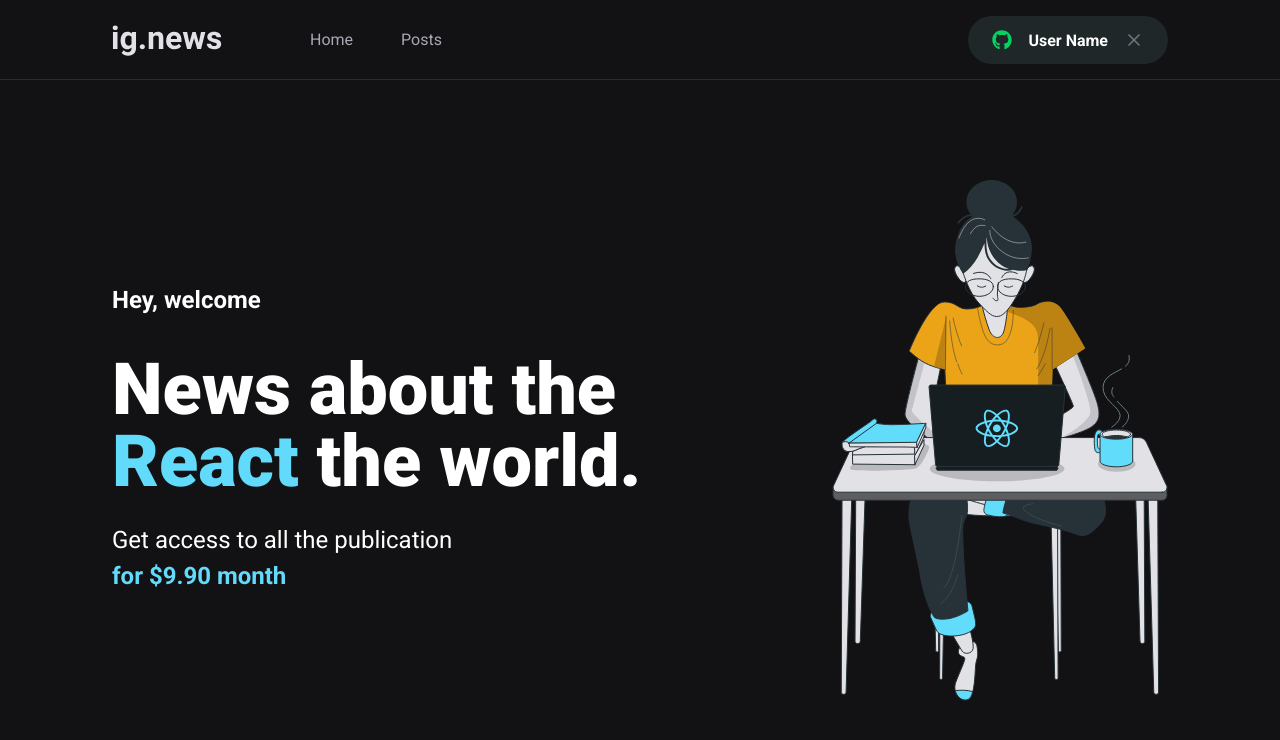
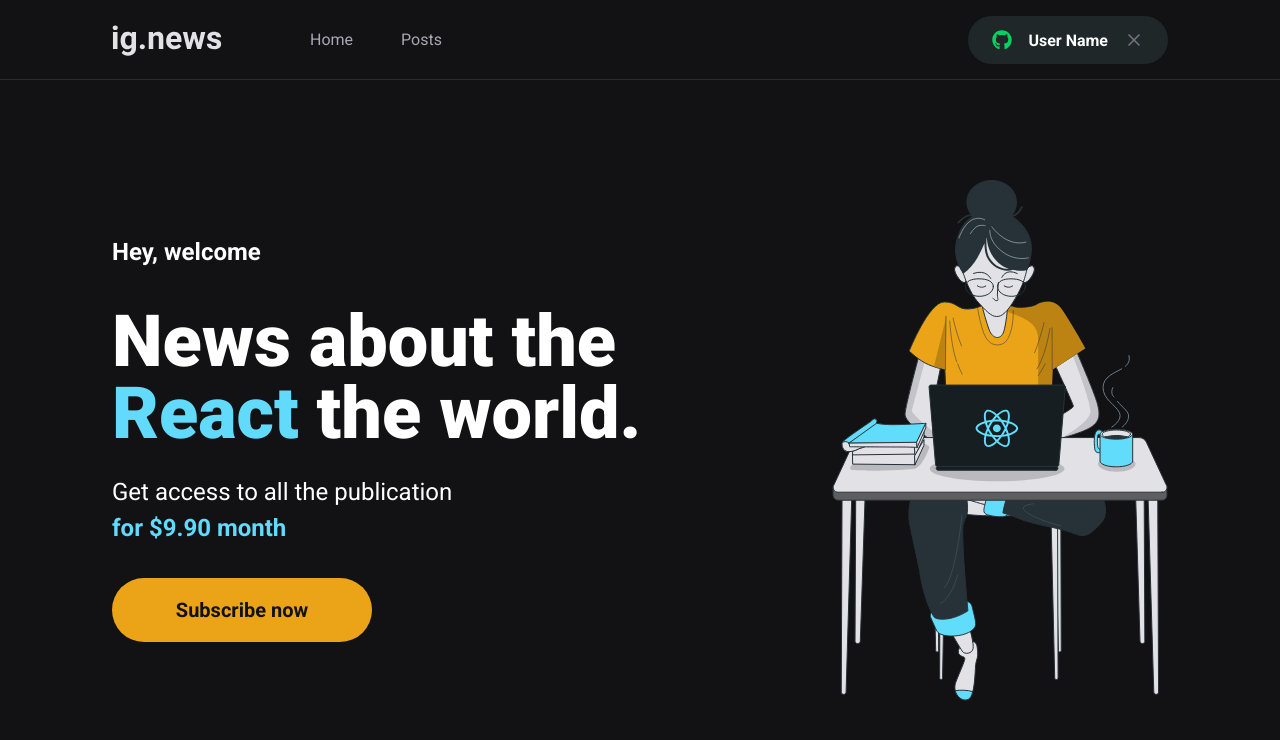
Before and after one commit to mayromyller/ignews, a Next.js app: page / in a window 1280 px wide. Shown: the top 740 px of the page. Built offline with nearby package versions, Linux system fonts and the light colour scheme.

Commit message:
chore: add SubscribeButton component

```diff
--- /dev/null
+++ b/src/components/SubscribeButton/index.tsx
@@ -0,0 +1,5 @@
+import styles from './styles.module.scss'
+
+export default function SubscribeButton() {
+  return <button className={styles.subscribeButton}>Subscribe now</button>
+}
--- /dev/null
+++ b/src/components/SubscribeButton/styles.module.scss
@@ -0,0 +1,20 @@
+.subscribeButton {
+  width: 260px;
+  height: 4rem;
+  border: 0;
+  border-radius: 2rem;
+  background: var(--yellow-500);
+  color: var(--gray-900);
+  font-size: 1.25rem;
+  font-weight: bold;
+
+  display: flex;
+  align-items: center;
+  justify-content: center;
+
+  transition: filter 0.2s;
+
+  &:hover {
+    filter: brightness(0.8);
+  }
+}
--- a/src/pages/home.module.scss
+++ b/src/pages/home.module.scss
@@ -10,6 +10,10 @@
 
 .hero {
   max-width: 600px;
+
+  button {
+    margin-top: 2rem;
+  }
 }
 
 .welcome {
--- a/src/pages/index.tsx
+++ b/src/pages/index.tsx
@@ -1,4 +1,5 @@
 import Head from 'next/head'
+import SubscribeButton from '../components/SubscribeButton'
 
 import styles from './home.module.scss'
 
@@ -20,6 +21,8 @@
             Get access to all the publication <br />
             <span className={styles.pricing}>for $9.90 month</span>
           </p>
+
+          <SubscribeButton />
         </section>
 
         <img src="/images/woman.svg" alt="Woman coding" />
```
